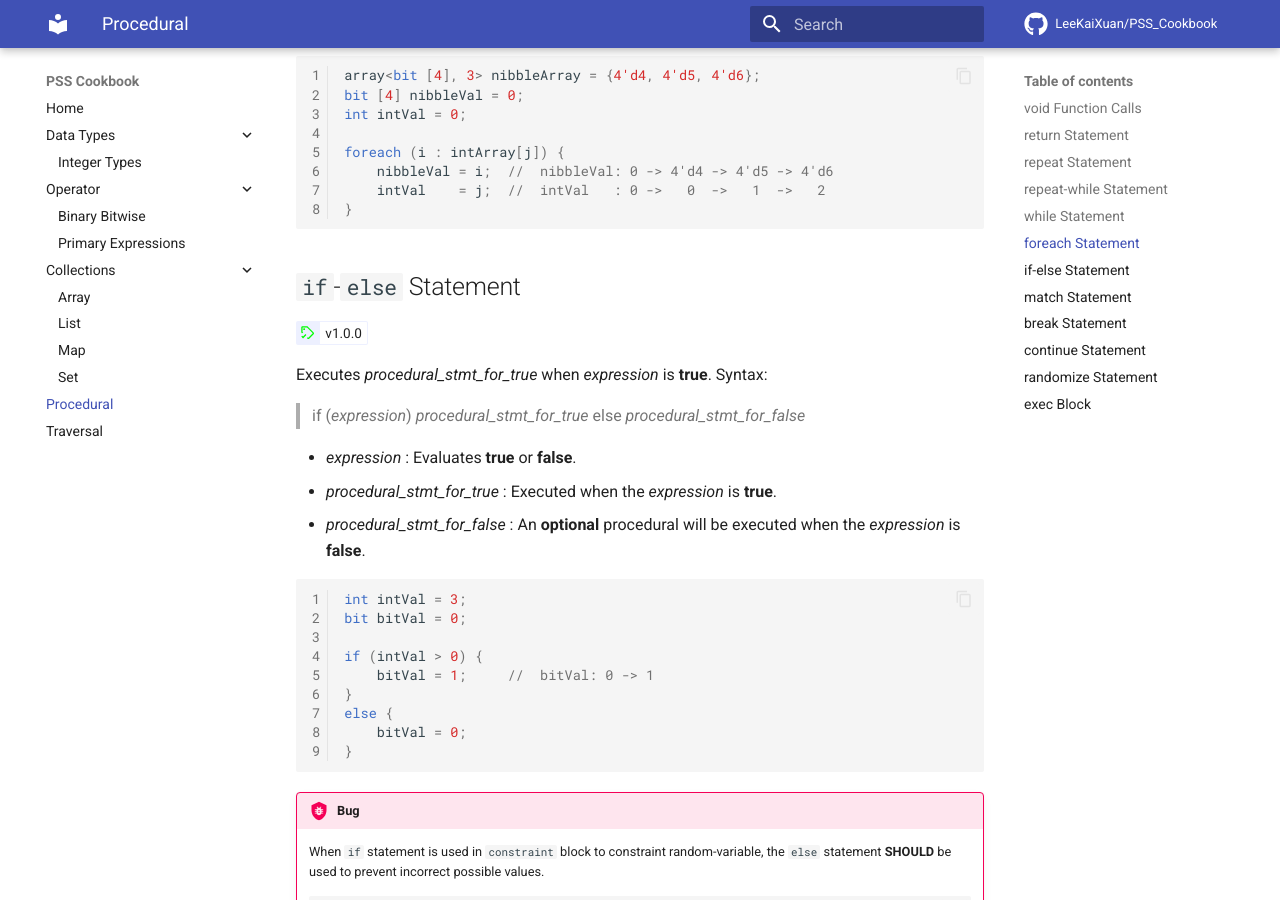
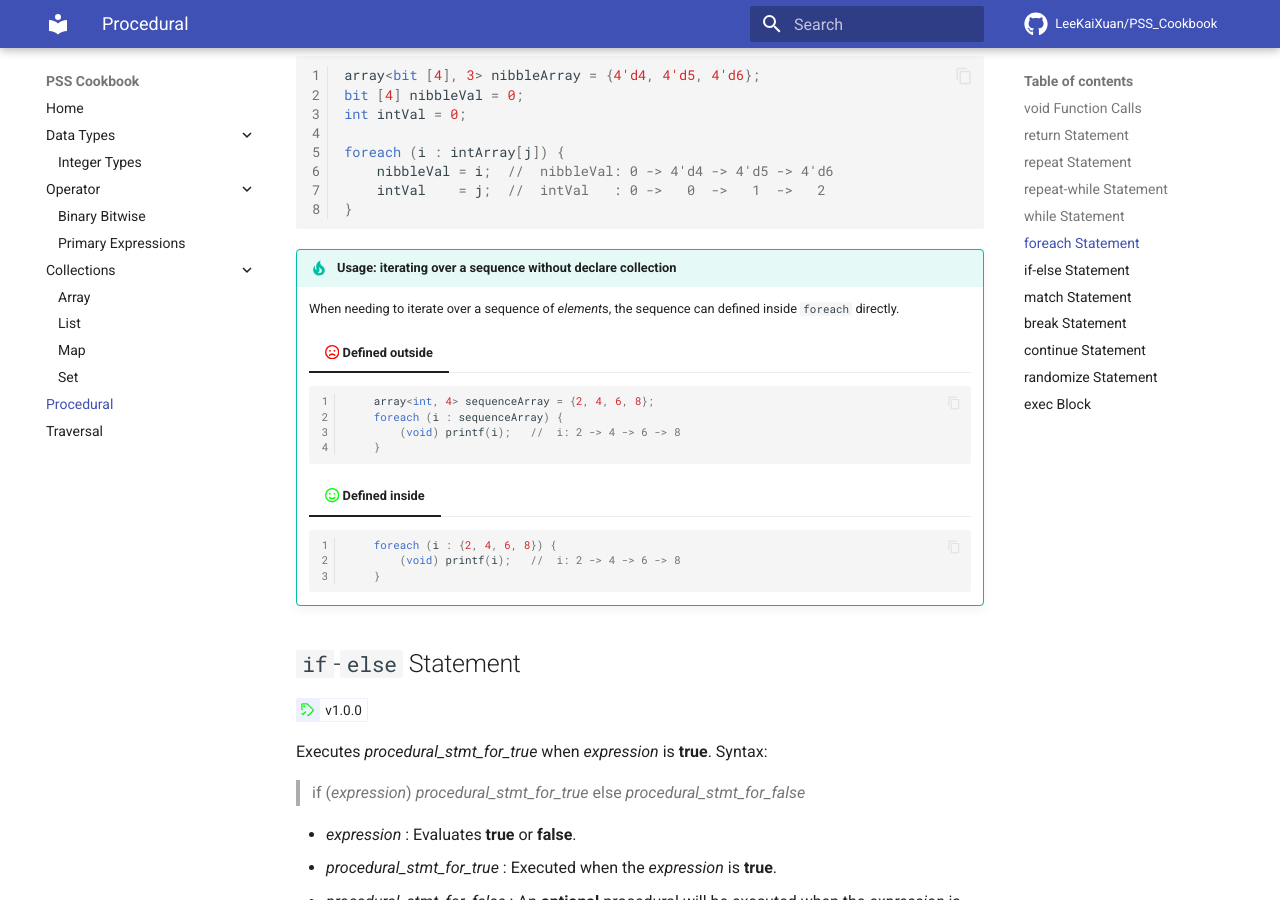
Before and after one commit to LeeKaiXuan/PSS_CookBook, an MkDocs documentation site: the page built from docs/Procedural/index.md, in a window 1280 px wide and 900 px high, scrolled down 2476 px. Built offline with MkDocs 1.6.1 and Material for MkDocs 9.7.7, drawn with Linux system fonts in a browser that asks for light colours; comment, search, counter and statistics services are not loaded.

Commit message:
[PSSv2.1/21.7.8 `foreach` statement] Add a tip about iterating without declare collection

````diff
--- a/docs/Procedural/index.md
+++ b/docs/Procedural/index.md
@@ -104,6 +104,25 @@ foreach (i : intArray[j]) {
     intVal    = j;  //  intVal   : 0 ->   0  ->   1  ->   2
 }
 ```
+
+!!! Tip "Usage: iterating over a sequence without declare collection"
+    When needing to iterate over a sequence of *element*s, the sequence can defined inside `foreach` directly.
+
+    === ":fontawesome-regular-face-frown:{.red} Defined outside"
+    ```sv linenums="1"
+        array<int, 4> sequenceArray = {2, 4, 6, 8};
+        foreach (i : sequenceArray) {
+            (void) printf(i);   //  i: 2 -> 4 -> 6 -> 8
+        }
+    ```
+
+    === ":fontawesome-regular-face-smile:{.green} Defined inside"
+    ```sv linenums="1"
+
+        foreach (i : {2, 4, 6, 8}) {
+            (void) printf(i);   //  i: 2 -> 4 -> 6 -> 8
+        }
+    ```
 
 ## `if`-`else` Statement {#if_else}
 <span class="mdx-badge"><span class="mdx-badge__icon">[:material-tag-check-outline:{.green}](../index.md#symbol 'PSSGen: Minimum version')</span><span class="mdx-badge__text">v1.0.0</span></span>
````
